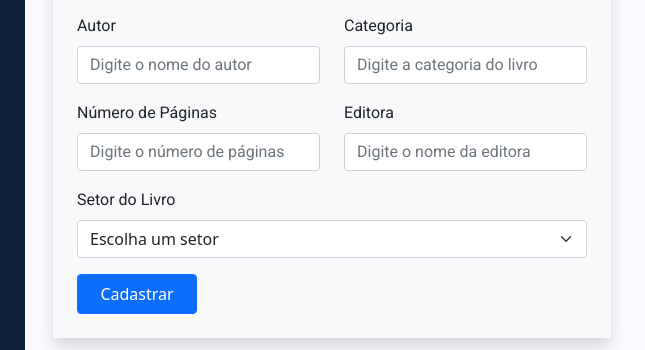
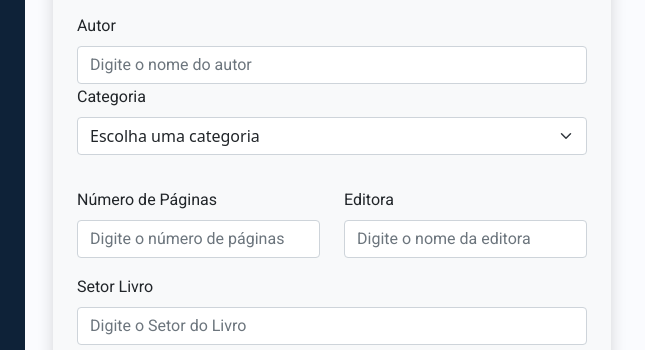
Before and after one commit to Luanleandro/CadastroLivro, a website: page cadastroLivro.html in a window 1280 px wide. Shown: the part 225-575 px from the top of the page, 45-690 px from the left. Drawn offline with nearby package versions, Linux system fonts and the light colour scheme.

Commit message:
alterações

```diff
--- a/cadastroLivro.html
+++ b/cadastroLivro.html
@@ -84,9 +84,18 @@
                     <label for="inputAutor" class="form-label">Autor</label>
                     <input type="text" class="form-control" id="inputAutor" placeholder="Digite o nome do autor">
                   </div>
-                  <div class="col">
+                  <div class="mb-3">
                     <label for="inputCategoria" class="form-label">Categoria</label>
-                    <input type="text" class="form-control" id="inputCategoria" placeholder="Digite a categoria do livro">
+                    <select class="form-select" id="inputCategoria">
+                      <option selected>Escolha uma categoria </option>
+                      <option value="1">Ficção</option>
+                      <option value="2">Não-ficção</option>
+                      <option value="3">Romance</option>
+                      <option value="4">Mistério</option>
+                      <option value="5">Biografia</option>
+                      <option value="6">História</option>
+                      <option value="7">Ciência</option>
+                    </select>
                   </div>
                 </div>
                 <div class="row mb-3">
@@ -99,18 +108,9 @@
                     <input type="text" class="form-control" id="inputEditora" placeholder="Digite o nome da editora">
                   </div>
                 </div>
-                <div class="mb-3">
-                  <label for="inputSetorLivro" class="form-label">Setor do Livro</label>
-                  <select class="form-select" id="inputSetorLivro">
-                    <option selected>Escolha um setor</option>
-                    <option value="1">Ficção</option>
-                    <option value="2">Não-ficção</option>
-                    <option value="3">Romance</option>
-                    <option value="4">Mistério</option>
-                    <option value="5">Biografia</option>
-                    <option value="6">História</option>
-                    <option value="7">Ciência</option>
-                  </select>
+                <div class="col mb-2">
+                  <label for="inputSetorLivro" class="form-label">Setor Livro</label>
+                  <input type="number" class="form-control" id="inputSetorLivro" placeholder="Digite o Setor do Livro">
                 </div>
                 <button type="submit" class="btn btn-primary">Cadastrar</button>
               </form>
@@ -122,4 +122,5 @@
     <script src="script.js"></script>
 
 </body>
+
 </html>
```
